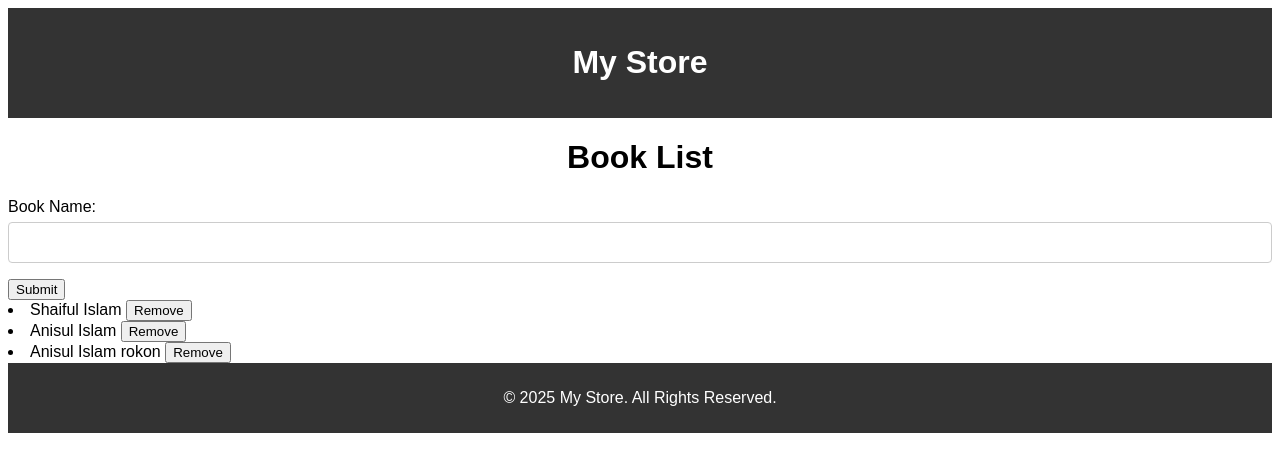
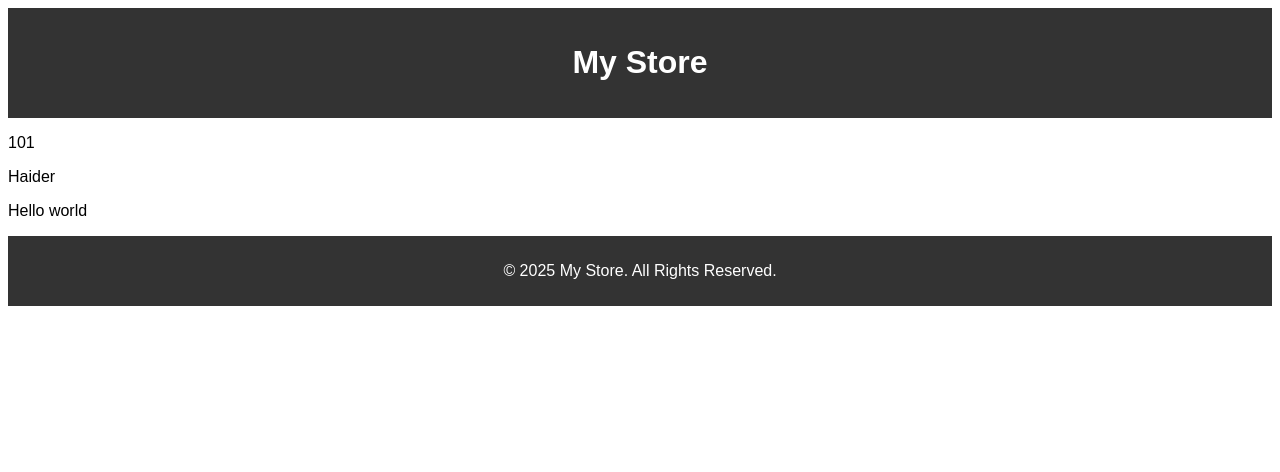
Before and after one commit to haidercse/React_ProductList, a React (Vite) app: page / in a window 1280 px wide. Shown: the top 472 px of the page. Built offline with nearby package versions, Linux system fonts and the light colour scheme.

Commit message:
component driling and useContext use

```diff
--- a/src/App.jsx
+++ b/src/App.jsx
@@ -24,6 +24,7 @@ import Table_tab from "./components/Table_fragment/Table_tab.jsx";
 import Users from "./components/PropTypes/Users_types.jsx";
 import UserForm from "./components/Hook/RefUse/UserForm.jsx";
 import UseReduce from "./components/Hook/UseReduce/UseReduce.jsx";
+import Component_One from "./components/Prop_driling/Component_One.jsx";
 
 
 function App() {
@@ -55,8 +56,9 @@ function App() {
         <DynamicStyling />
         <Table_tab />
         <Users />
-        <UserForm /> */}
-        <UseReduce />
+        <UserForm />
+        <UseReduce /> */}
+        <Component_One />
         <Footer />
       </div>
     </>
--- /dev/null
+++ b/src/components/Prop_driling/Component_One.jsx
@@ -0,0 +1,15 @@
+import React, { useState } from "react";
+import Component_two from "./Component_two";
+import { userContex } from "./UserContex";
+
+const Component_One = () => {
+  const [user, setUser] = useState({ id: "101", name: "Haider" });
+  const [text, setText] = useState("Hello world");
+  return (
+    <userContex.Provider value={{user,text}}>
+      <Component_two />
+    </userContex.Provider>
+  );
+};
+
+export default Component_One;
--- /dev/null
+++ b/src/components/Prop_driling/Component_three.jsx
@@ -0,0 +1,14 @@
+import React from 'react'
+import Componnet_four from './Componnet_four'
+
+const Component_three = (props) => {
+
+
+  return (
+    <div>
+       <Componnet_four user = {props.user}  />
+    </div>
+  )
+}
+
+export default Component_three
--- /dev/null
+++ b/src/components/Prop_driling/Component_two.jsx
@@ -0,0 +1,13 @@
+import React from "react";
+import Component_three from "./Component_three";
+
+const Component_two = (props) => {
+
+  return (
+    <div>
+      <Component_three user={props.user} />
+    </div>
+  );
+};
+
+export default Component_two;
--- /dev/null
+++ b/src/components/Prop_driling/Componnet_four.jsx
@@ -0,0 +1,17 @@
+import React, { useContext } from 'react'
+import { userContex } from './UserContex'
+
+const Componnet_four = () => {
+    const user = useContext(userContex);
+    console.log(user);
+
+  return (
+    <div>
+        <p>{user.user.id}</p>
+        <p>{user.user.name}</p>
+        <p>{user.text}</p>
+    </div>
+  )
+}
+
+export default Componnet_four
--- /dev/null
+++ b/src/components/Prop_driling/UserContex.jsx
@@ -0,0 +1,2 @@
+import React from "react";
+export const userContex = React.createContext();
```
